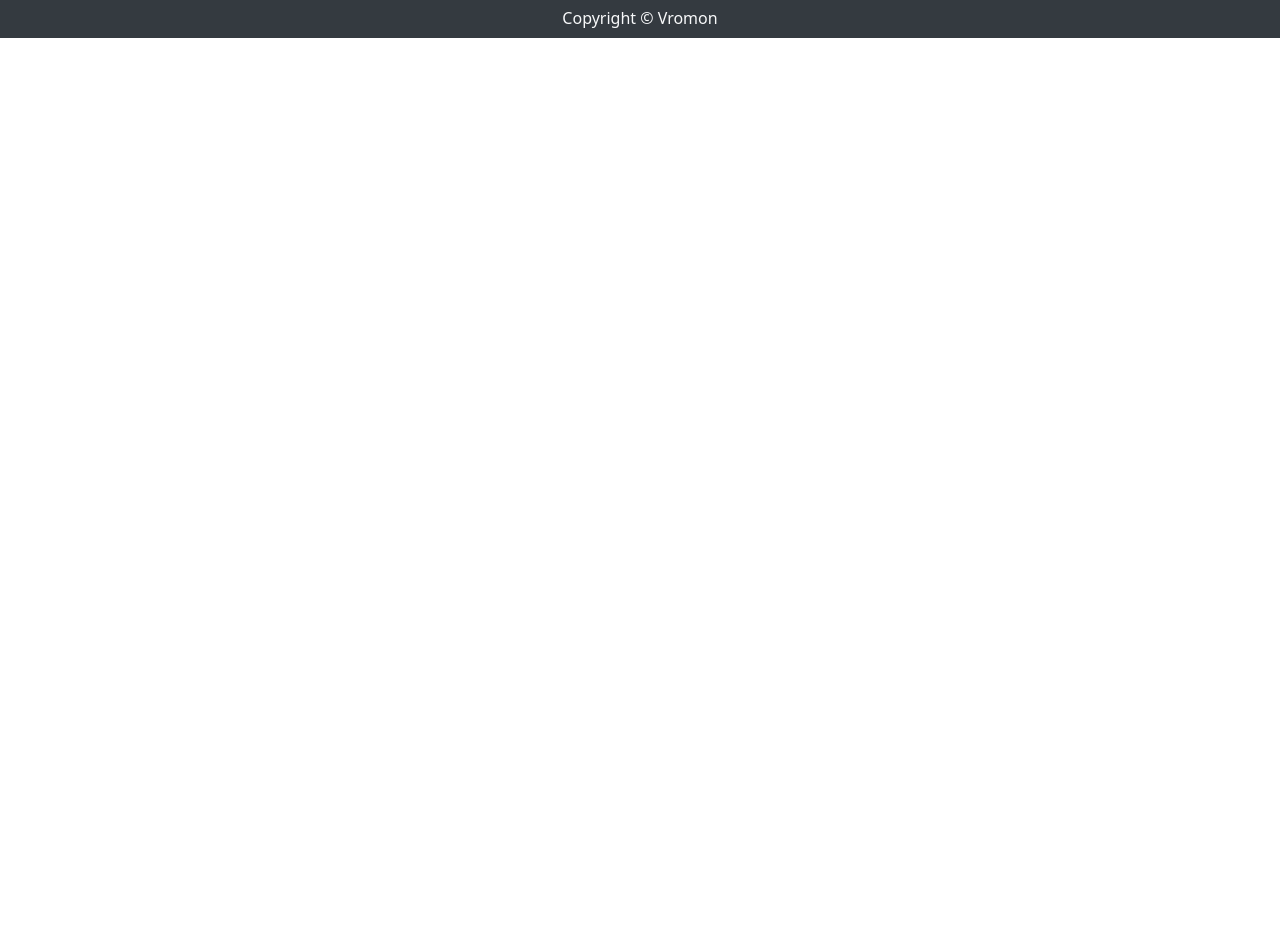
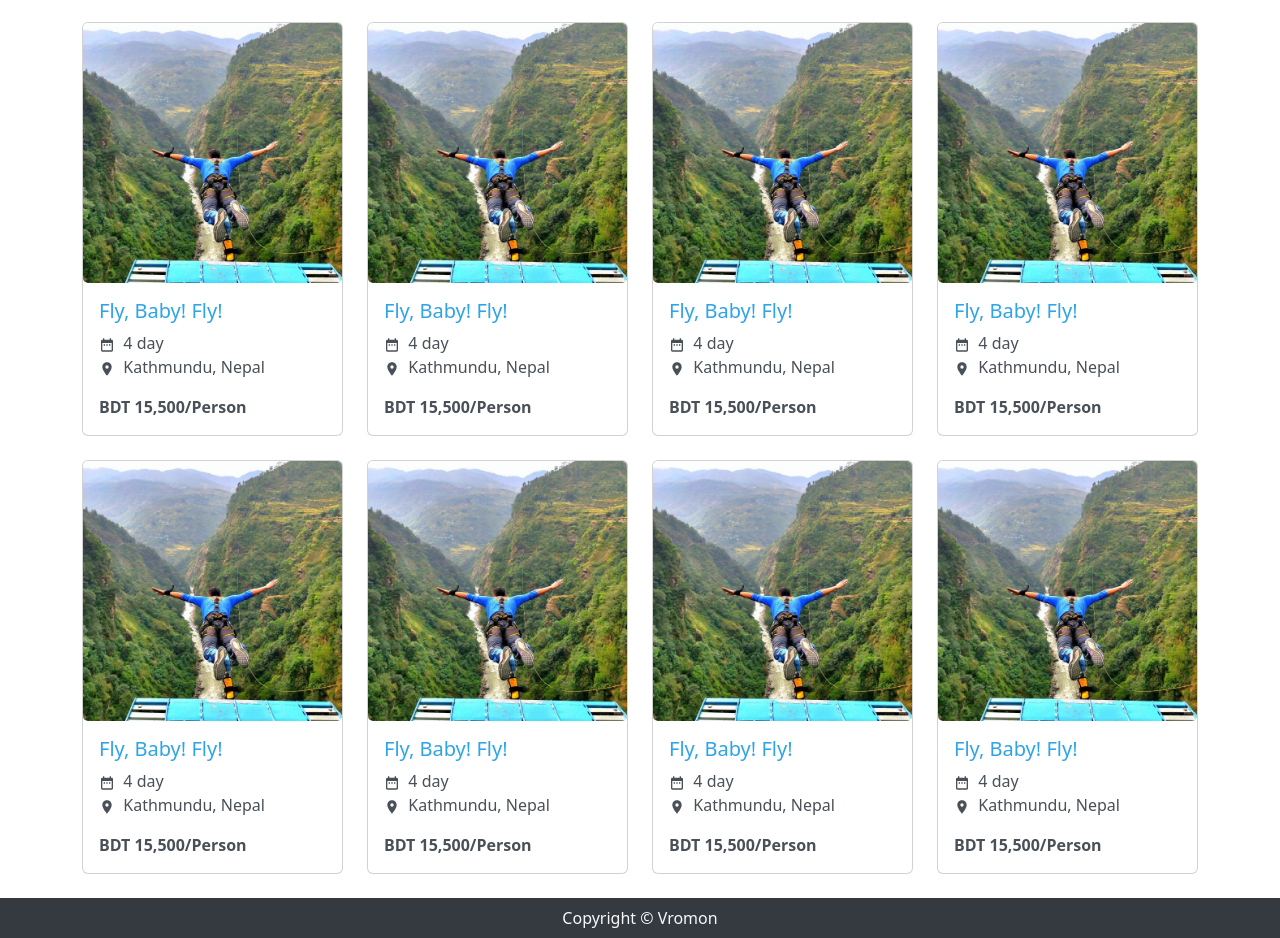
Before and after one commit to TangoRomeo80/Vromon, a React (Create React App) app in the folder frontend/: page / in a window 1280 px wide. Shown: the part 2170-3108 px from the top of the page. Before the commit the page ends 2208 px from the top, so only its background shows below. Built offline with nearby package versions, Linux system fonts and the light colour scheme.

Commit message:
PopularDestinations Updated

```diff
--- a/frontend/src/components/PopularDestinations.js
+++ b/frontend/src/components/PopularDestinations.js
@@ -11,7 +11,7 @@ const PopularDestinations = () => {
           Popular Destinations
         </h2>
 
-        <Row>
+        <Row className="my-4">
           <Col xs={12} md={12} lg={12}>
             <LinkContainer to="">
               {/* <Card className='mb-3' style={{ width: '50%' }}>
@@ -37,7 +37,32 @@ const PopularDestinations = () => {
                   src="/LightningDeals/test.jpg"
                   style={{ height: "40vh", objectFit: "cover" }}
                 />
-                <Card.ImgOverlay className='my-auto'>
+                <Card.ImgOverlay className="d-flex flex-column justify-content-end">
+                  <Card.Title>Fly, Baby! Fly!</Card.Title>
+                  <Card.Text className="text-light">
+                    <MdDateRange /> &nbsp;4 day <br />
+                    <MdLocationOn /> &nbsp;Kathmundu, Nepal
+                  </Card.Text>
+                  <Card.Text style={{ fontWeight: "bold", color: "white" }}>
+                    BDT 15,500/Person
+                  </Card.Text>
+                </Card.ImgOverlay>
+              </Card>
+            </LinkContainer>
+          </Col>
+        </Row>
+
+        <Row className="my-4">
+          <Col xs={12} md={3}>
+            <LinkContainer to="">
+              <Card>
+                <Card.Img
+                  cascade
+                  className="img-fluid"
+                  src="/LightningDeals/test.jpg"
+                />
+
+                <Card.Body cascade>
                   <Card.Title>Fly, Baby! Fly!</Card.Title>
                   <Card.Text>
                     <MdDateRange /> &nbsp;4 day <br />
@@ -46,7 +71,170 @@ const PopularDestinations = () => {
                   <Card.Text style={{ fontWeight: "bold" }}>
                     BDT 15,500/Person
                   </Card.Text>
-                </Card.ImgOverlay>
+                </Card.Body>
+              </Card>
+            </LinkContainer>
+          </Col>
+
+          <Col xs={12} md={3}>
+            <LinkContainer to="">
+              <Card>
+                <Card.Img
+                  cascade
+                  className="img-fluid"
+                  src="/LightningDeals/test.jpg"
+                />
+
+                <Card.Body cascade>
+                  <Card.Title>Fly, Baby! Fly!</Card.Title>
+                  <Card.Text>
+                    <MdDateRange /> &nbsp;4 day <br />
+                    <MdLocationOn /> &nbsp;Kathmundu, Nepal
+                  </Card.Text>
+                  <Card.Text style={{ fontWeight: "bold" }}>
+                    BDT 15,500/Person
+                  </Card.Text>
+                </Card.Body>
+              </Card>
+            </LinkContainer>
+          </Col>
+
+          <Col xs={12} md={3}>
+            <LinkContainer to="">
+              <Card>
+                <Card.Img
+                  cascade
+                  className="img-fluid"
+                  src="/LightningDeals/test.jpg"
+                />
+
+                <Card.Body cascade>
+                  <Card.Title>Fly, Baby! Fly!</Card.Title>
+                  <Card.Text>
+                    <MdDateRange /> &nbsp;4 day <br />
+                    <MdLocationOn /> &nbsp;Kathmundu, Nepal
+                  </Card.Text>
+                  <Card.Text style={{ fontWeight: "bold" }}>
+                    BDT 15,500/Person
+                  </Card.Text>
+                </Card.Body>
+              </Card>
+            </LinkContainer>
+          </Col>
+
+          <Col xs={12} md={3}>
+            <LinkContainer to="">
+              <Card>
+                <Card.Img
+                  cascade
+                  className="img-fluid"
+                  src="/LightningDeals/test.jpg"
+                />
+
+                <Card.Body cascade>
+                  <Card.Title>Fly, Baby! Fly!</Card.Title>
+                  <Card.Text>
+                    <MdDateRange /> &nbsp;4 day <br />
+                    <MdLocationOn /> &nbsp;Kathmundu, Nepal
+                  </Card.Text>
+                  <Card.Text style={{ fontWeight: "bold" }}>
+                    BDT 15,500/Person
+                  </Card.Text>
+                </Card.Body>
+              </Card>
+            </LinkContainer>
+          </Col>
+        </Row>
+
+        <Row className="my-4">
+          <Col xs={12} md={3}>
+            <LinkContainer to="">
+              <Card>
+                <Card.Img
+                  cascade
+                  className="img-fluid"
+                  src="/LightningDeals/test.jpg"
+                />
+
+                <Card.Body cascade>
+                  <Card.Title>Fly, Baby! Fly!</Card.Title>
+                  <Card.Text>
+                    <MdDateRange /> &nbsp;4 day <br />
+                    <MdLocationOn /> &nbsp;Kathmundu, Nepal
+                  </Card.Text>
+                  <Card.Text style={{ fontWeight: "bold" }}>
+                    BDT 15,500/Person
+                  </Card.Text>
+                </Card.Body>
+              </Card>
+            </LinkContainer>
+          </Col>
+
+          <Col xs={12} md={3}>
+            <LinkContainer to="">
+              <Card>
+                <Card.Img
+                  cascade
+                  className="img-fluid"
+                  src="/LightningDeals/test.jpg"
+                />
+
+                <Card.Body cascade>
+                  <Card.Title>Fly, Baby! Fly!</Card.Title>
+                  <Card.Text>
+                    <MdDateRange /> &nbsp;4 day <br />
+                    <MdLocationOn /> &nbsp;Kathmundu, Nepal
+                  </Card.Text>
+                  <Card.Text style={{ fontWeight: "bold" }}>
+                    BDT 15,500/Person
+                  </Card.Text>
+                </Card.Body>
+              </Card>
+            </LinkContainer>
+          </Col>
+
+          <Col xs={12} md={3}>
+            <LinkContainer to="">
+              <Card>
+                <Card.Img
+                  cascade
+                  className="img-fluid"
+                  src="/LightningDeals/test.jpg"
+                />
+
+                <Card.Body cascade>
+                  <Card.Title>Fly, Baby! Fly!</Card.Title>
+                  <Card.Text>
+                    <MdDateRange /> &nbsp;4 day <br />
+                    <MdLocationOn /> &nbsp;Kathmundu, Nepal
+                  </Card.Text>
+                  <Card.Text style={{ fontWeight: "bold" }}>
+                    BDT 15,500/Person
+                  </Card.Text>
+                </Card.Body>
+              </Card>
+            </LinkContainer>
+          </Col>
+
+          <Col xs={12} md={3}>
+            <LinkContainer to="">
+              <Card>
+                <Card.Img
+                  cascade
+                  className="img-fluid"
+                  src="/LightningDeals/test.jpg"
+                />
+
+                <Card.Body cascade>
+                  <Card.Title>Fly, Baby! Fly!</Card.Title>
+                  <Card.Text>
+                    <MdDateRange /> &nbsp;4 day <br />
+                    <MdLocationOn /> &nbsp;Kathmundu, Nepal
+                  </Card.Text>
+                  <Card.Text style={{ fontWeight: "bold" }}>
+                    BDT 15,500/Person
+                  </Card.Text>
+                </Card.Body>
               </Card>
             </LinkContainer>
           </Col>
```
